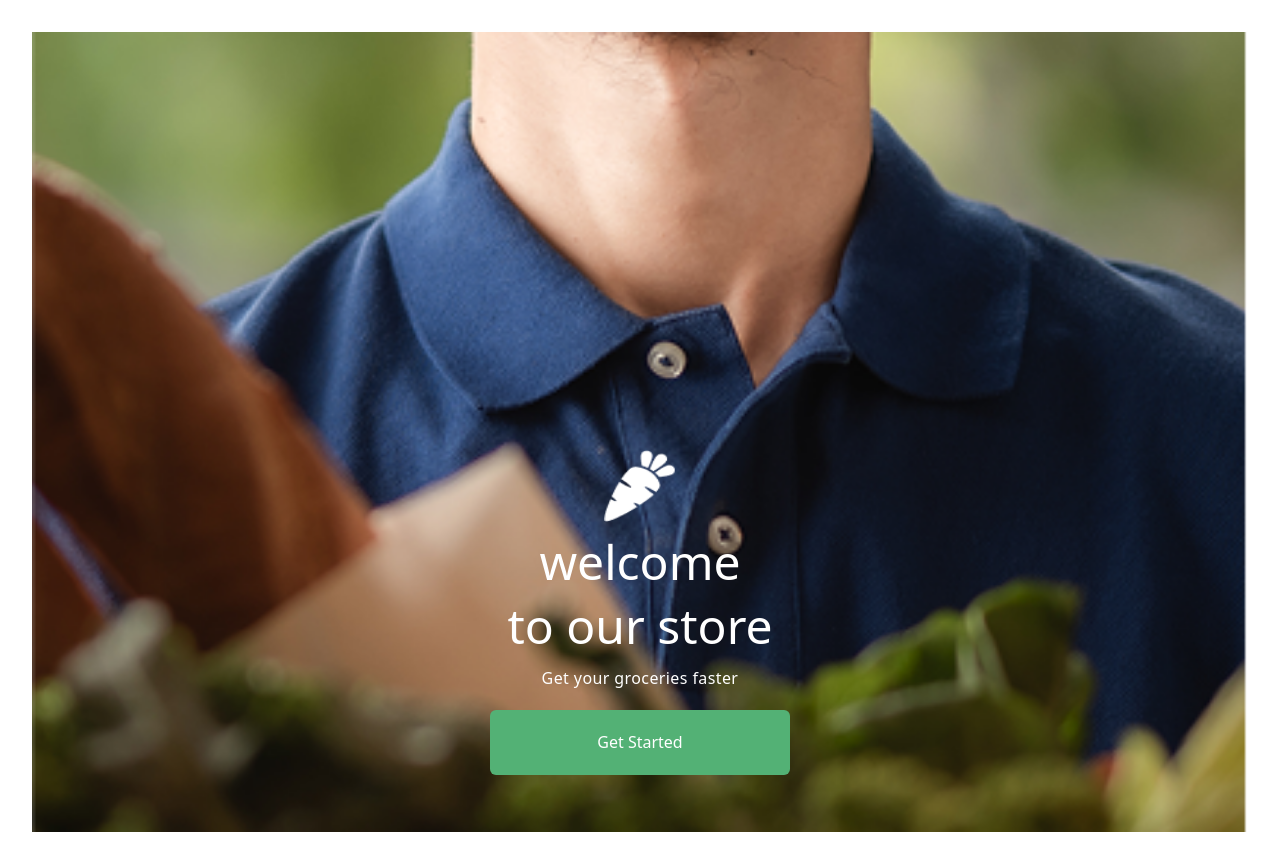
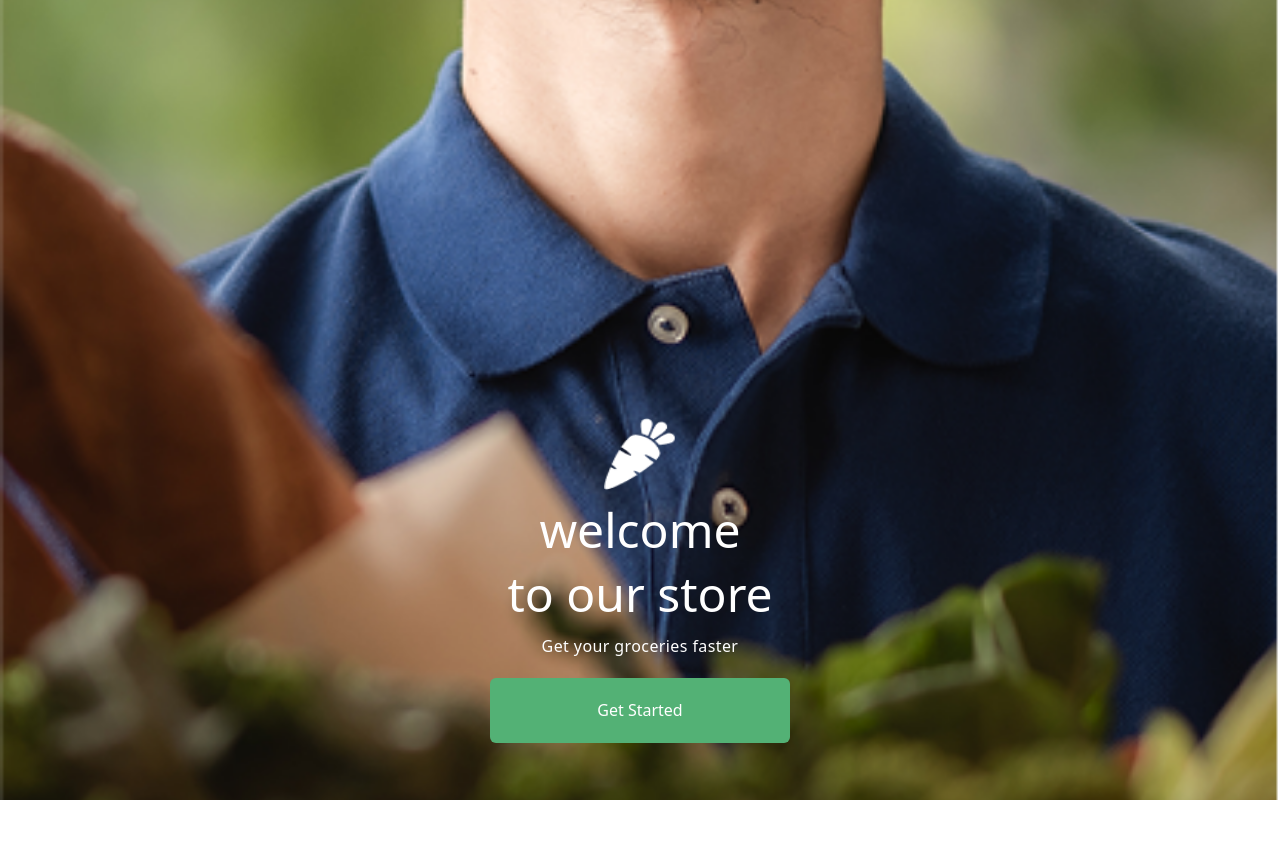
Before and after one commit to SaiRama-Doddi/Nectar, a React (Vite) app: page / in a window 1280 px wide. After the commit the page ends 800 px from the top, so only its background shows below. Built offline with nearby package versions, Linux system fonts and the light colour scheme.

Commit message:
added height and width

```diff
--- a/src/App.css
+++ b/src/App.css
@@ -1,7 +1,8 @@
 @import "tailwindcss";
 #root {
-  max-width: 1280px;
-  margin: 0 auto;
-  padding: 2rem;
+  height: 100%;
+  width: 100%;
+  margin: 0;
+  padding: 0;
   text-align: center;
 }
--- a/src/Component/SplashScreen.jsx
+++ b/src/Component/SplashScreen.jsx
@@ -1,35 +1,40 @@
-import React,{useState,useEffect} from 'react'
-import image from '../assets/Group.png'
+import React, { useState, useEffect } from 'react';
+import image from '../assets/Group.png';
 
 const SplashScreen = () => {
-
   const [style, setStyle] = useState({
     opacity: 0,
-        transform: "scale(0.8)",
-        transition: "opacity 1.5s ease-out, transform 1.5s ease-out",
+    transform: 'scale(0.8)',
+    transition: 'opacity 1.5s ease-out, transform 1.5s ease-out',
   });
 
   useEffect(() => {
-        // Trigger the animation after a short delay
     const timeout = setTimeout(() => {
       setStyle({
         opacity: 1,
-            transform: "scale(1)",
-            transition: "opacity 1.5s ease-out, transform 1.5s ease-out",
+        transform: 'scale(1)',
+        transition: 'opacity 1.5s ease-out, transform 1.5s ease-out',
       });
-        }, 100); // small delay to ensure rendering first
-
+    }, 100);
     return () => clearTimeout(timeout);
   }, []);
+
   return (
-    <div className="min-h-screen bg-[#53B175] sm:bg-green-200 flex items-center justify-center" style={style}>
-        <img src={image} alt="logo" />
-        <div className='pl-4'>
-            <p className="text-5xl font-medium text-white">nectar</p>
-             <p className="text-md font-light tracking-wide text-white">online grocerist</p>
+    <div
+      className="min-h-screen bg-[#53B175] flex flex-col sm:flex-row items-center justify-center px-4"
+      style={style}
+    >
+      <img
+        src={image}
+        alt="logo"
+        className="w-[120px] h-[120px] sm:w-[150px] sm:h-[150px] object-contain"
+      />
+      <div className="sm:pl-6 mt-4 sm:mt-0 text-center sm:text-left">
+        <p className="text-4xl sm:text-5xl font-medium text-white">nectar</p>
+        <p className="text-sm sm:text-md font-light tracking-wide text-white">online grocerist</p>
       </div>
     </div>
-  )
-}
+  );
+};
 
-export default SplashScreen
+export default SplashScreen;
```
Lines whose indentation alone changed are shown as unchanged.
